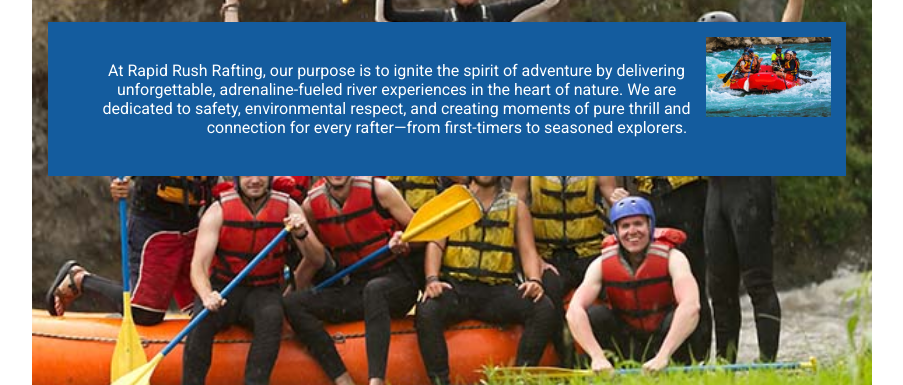
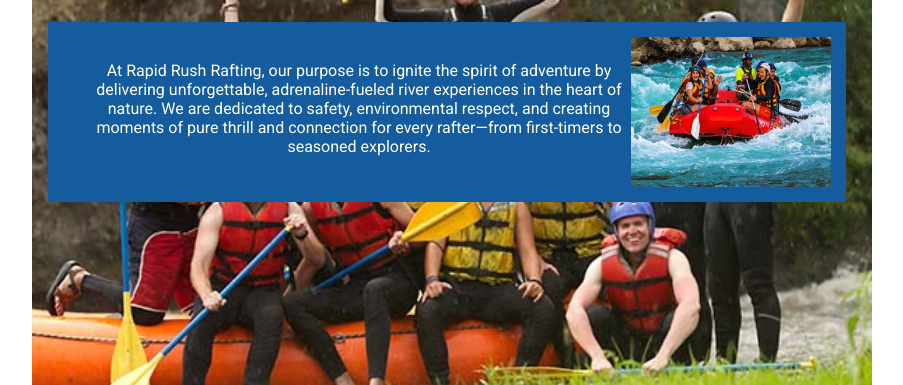
Before and after one commit to RoosvelthVazquez/wdd130, a plain HTML site: page wwr/about.html in a window 1280 px wide. Shown: the part 415-800 px from the top of the page, without its empty margins (188-1091 px from the left). Drawn offline with Linux system fonts and the light colour scheme.

Commit message:
has been edited again

```diff
--- a/wwr/styles/rafting.css
+++ b/wwr/styles/rafting.css
@@ -75,5 +75,6 @@ article {
 
 .hero article img {
     float: right;
-    width: 125px;
+    width: 200px;
+    height: 150px;
 }
```
